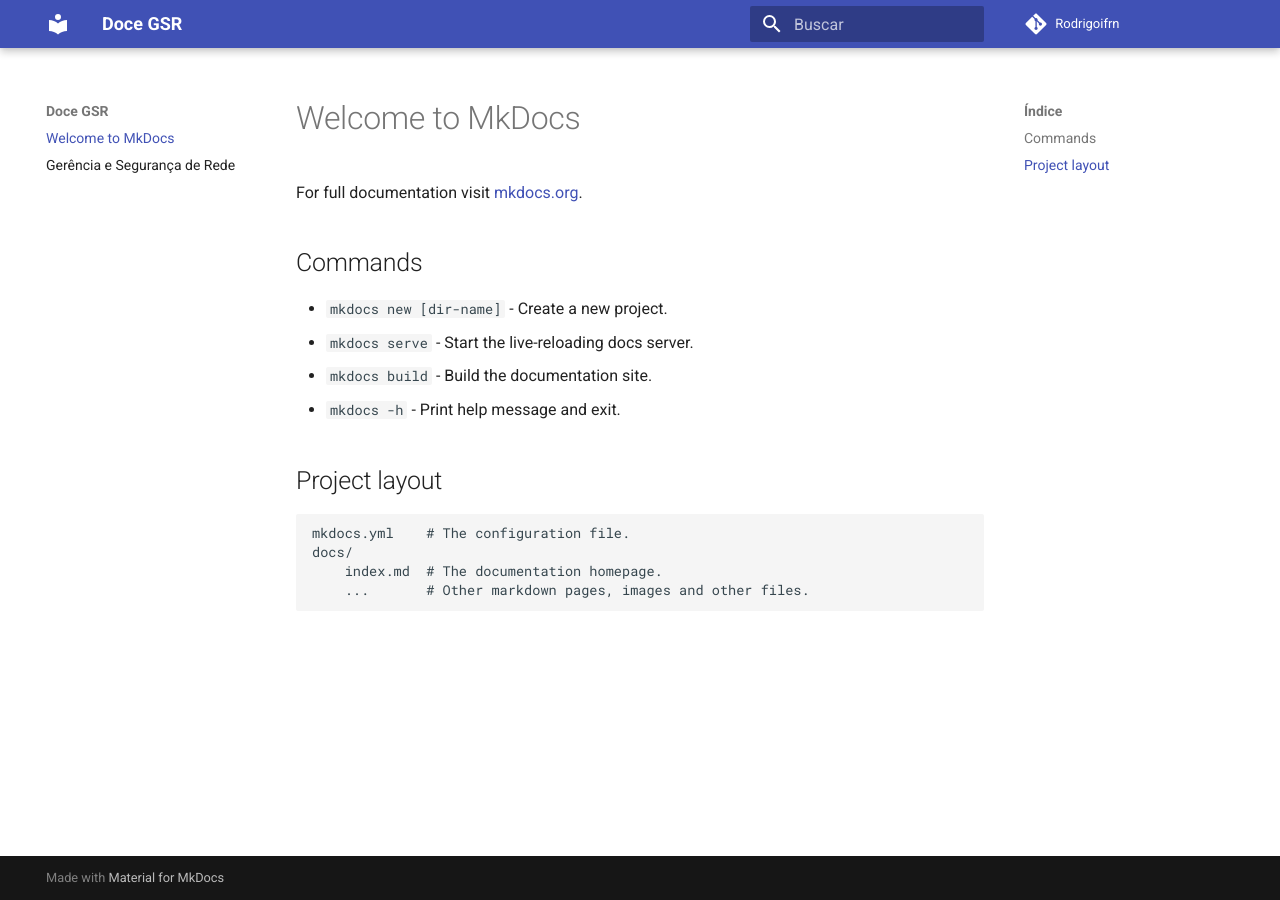
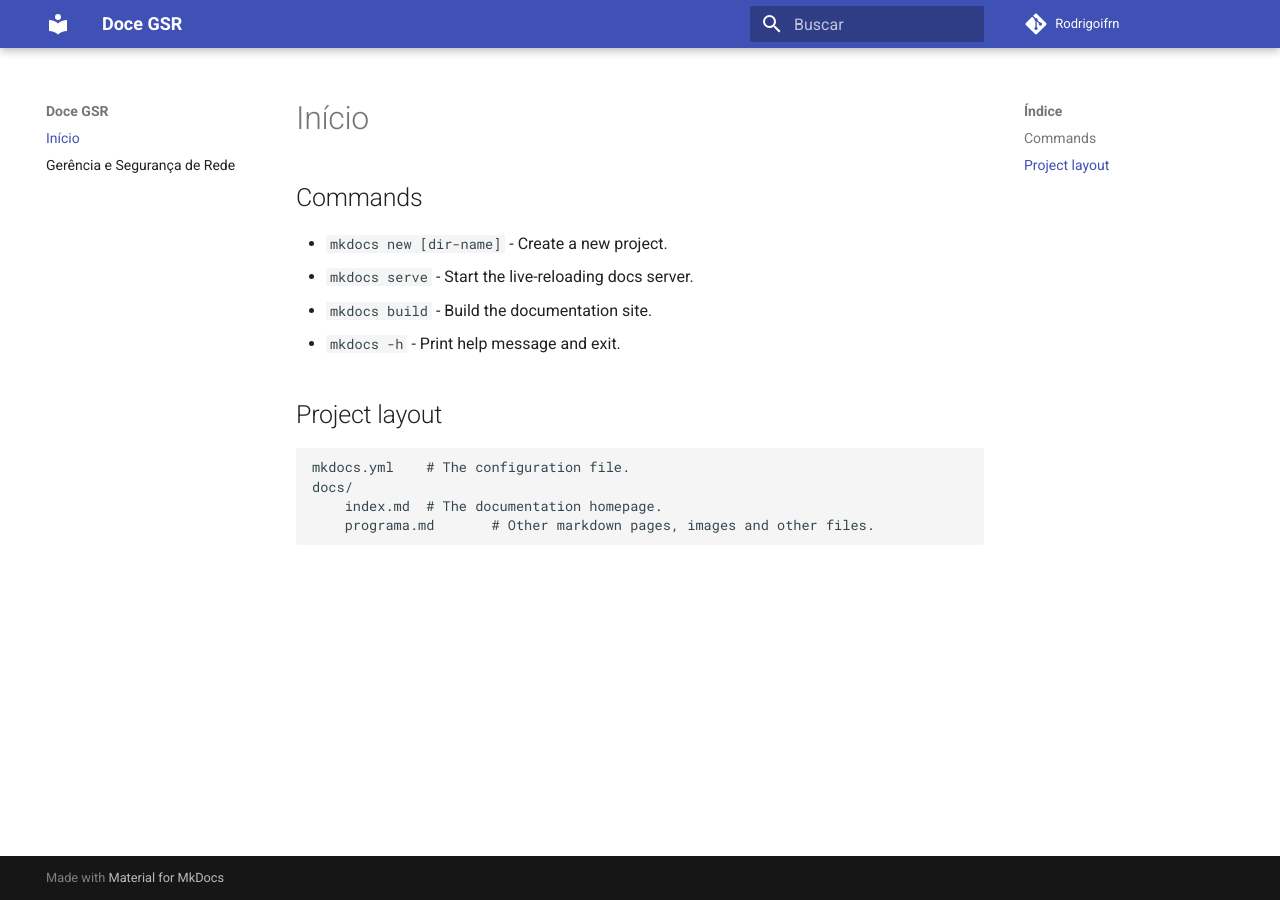
Before and after one commit to rodrigoifrn/doce-gsr, an MkDocs documentation site: the page built from docs/index.md, in a window 1280 px wide. Built offline with MkDocs 1.6.1 and Material for MkDocs 9.7.7, drawn with Linux system fonts in a browser that asks for light colours.

Commit message:
MENSAGEM

```diff
--- a/docs/index.md
+++ b/docs/index.md
@@ -1,6 +1,4 @@
-# Welcome to MkDocs
-
-For full documentation visit [mkdocs.org](https://www.mkdocs.org).
+# Início
 
 ## Commands
 
@@ -14,4 +12,4 @@
     mkdocs.yml    # The configuration file.
     docs/
         index.md  # The documentation homepage.
-        ...       # Other markdown pages, images and other files.
+        programa.md       # Other markdown pages, images and other files.
```
